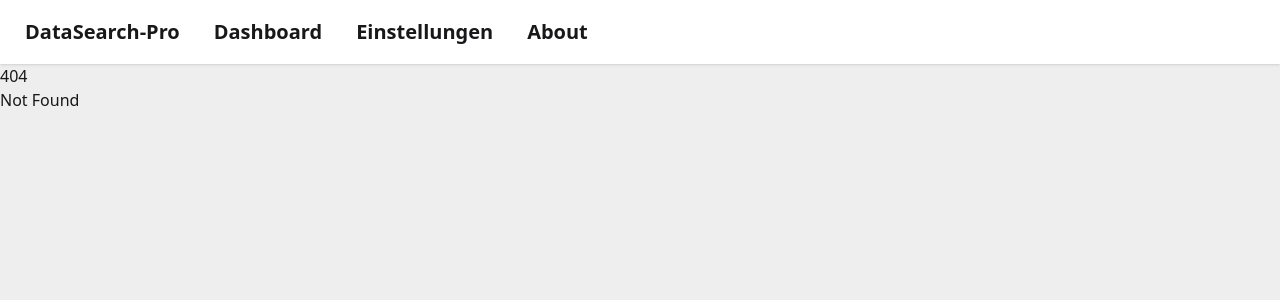
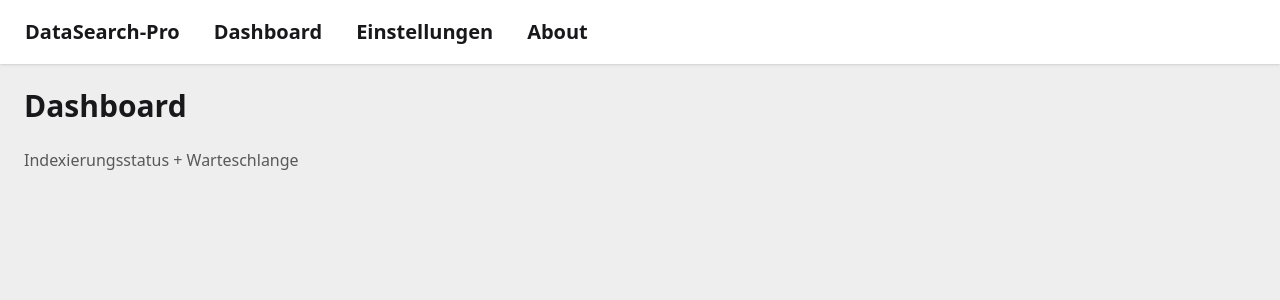
Before and after one commit to BlackTiger007/DataSearch-Pro, a SvelteKit app: page /dashboard in a window 1280 px wide. Before the commit this address had no page. Shown: the top 300 px of the page. Built offline with nearby package versions, Linux system fonts and the light colour scheme.

Commit message:
style(ui): add Dashboard page layout with heading and description

```diff
--- /dev/null
+++ b/src/routes/dashboard/+page.svelte
@@ -0,0 +1,10 @@
+<script lang="ts">
+	import type { PageProps } from './$types';
+
+	let { data }: PageProps = $props();
+</script>
+
+<main class="flex grow flex-col space-y-6 p-6 text-base-content">
+	<h1 class="text-3xl font-bold">Dashboard</h1>
+	<p class="text-base-content/70">Indexierungsstatus + Warteschlange</p>
+</main>
```
